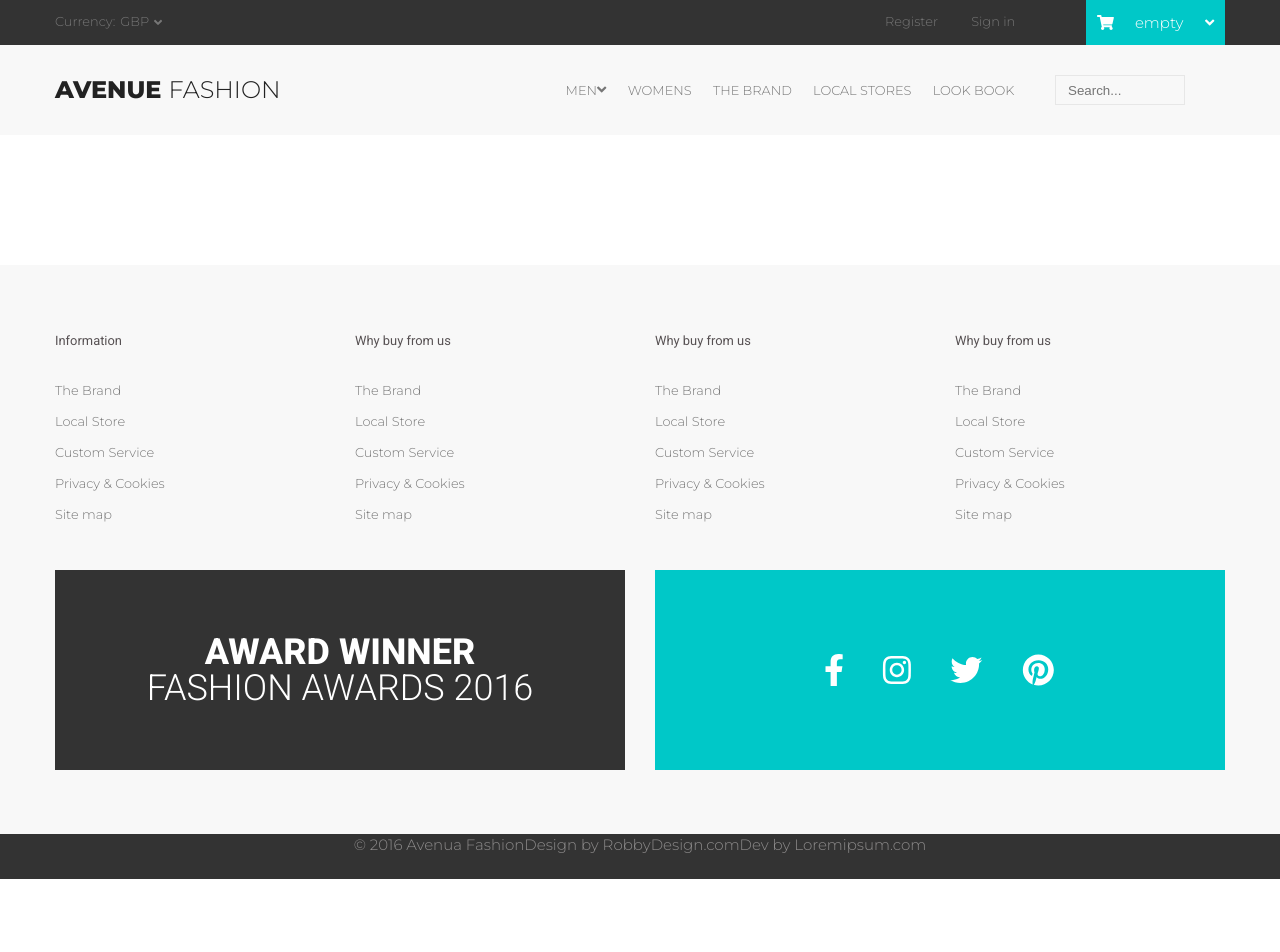
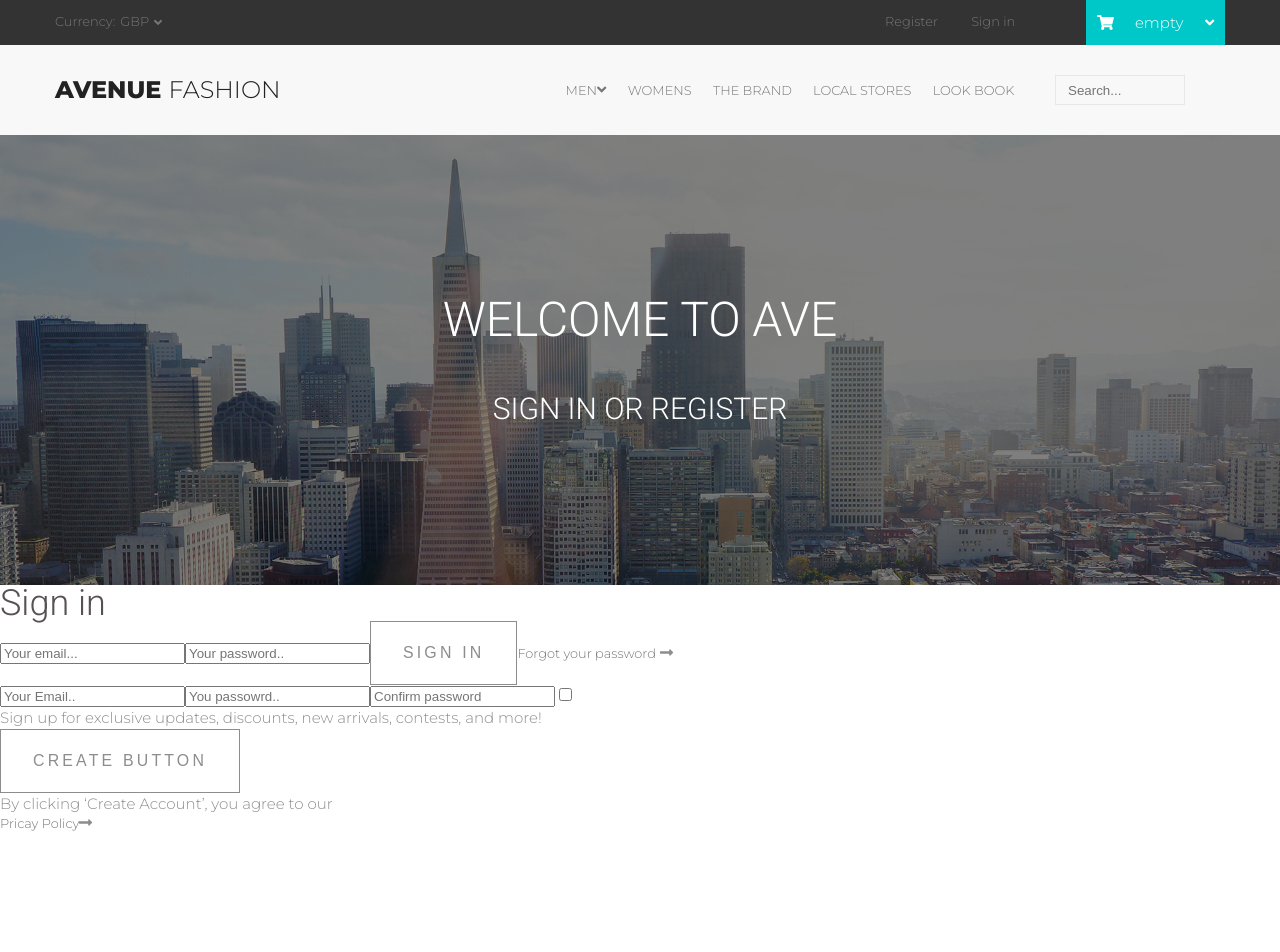
Before and after one commit to Newbo94/mini-project, a Vue app: page /sign-up in a window 1280 px wide. Shown: the top 952 px of the page. Before the commit the page ends 879 px from the top, so only its background shows below. Built offline with nearby package versions, Linux system fonts and the light colour scheme.

Commit message:
sign up build

```diff
--- a/src/assets/styles/5-views/_home.scss
+++ b/src/assets/styles/5-views/_home.scss
@@ -9,8 +9,6 @@
     flex-direction: column;
     margin-bottom: 60px;
 
-
-
     &__title {
         font-size: 30rem;
         font-weight: 800;
@@ -19,28 +17,38 @@
         text-align: center
     }
 
-    .primary-button {
-        margin-top: 130px;
+    &__button {
+        z-index: 20;
     }
 
+    &__wrapper {
+        display: flex;
+        flex-direction: column;
+        align-items: flex-end;
+        max-width: 1170px;
+        margin: auto;
     }
+}
+
 .productwrapper {
     display: grid;
     grid-template-columns: repeat(4, 1fr);
     grid-template-rows: repeat(14, 100px);
     grid-gap: 15px;
+
     .product {
         &:first-child {
-        grid-column: 1/ span 1 ;
+            grid-column: 1/ span 1;
             grid-row: 1 / span 5;
         }
+
         &:nth-child(2) {
             grid-column: 2 / span 1;
             grid-row: 1 / span 5;
         }
 
         &:nth-child(3) {
-        grid-column: 3 / span 2   ;
+            grid-column: 3 / span 2;
             grid-row: 1/ span 7;
         }
 
@@ -53,22 +61,24 @@ grid-gap: 15px;
             grid-column: 3 / span 1;
             grid-row: 8/ span 5;
         }
+
         &:nth-child(6) {
             grid-column: 4 / span 1;
             grid-row: 8/ span 5;
         }
     }
+}
 
-
-}
 #tabs {
     max-width: 1770px;
     margin: auto;
+
     .tabs {
         display: flex;
         justify-content: space-between;
         width: 35%;
         margin: 50px 0px 62px 0px;
+
         a {
             text-transform: uppercase;
             cursor: pointer;
@@ -79,7 +89,7 @@ grid-gap: 15px;
 .lookbookwrapper {
     width: 100%;
     display: grid;
-    grid-template-columns: repeat(3,1fr);
+    grid-template-columns: repeat(3, 1fr);
     height: 560px;
     grid-gap: 30px;
 }
--- a/src/assets/styles/main.scss
+++ b/src/assets/styles/main.scss
@@ -11,3 +11,4 @@
 @import '5-views/home';
 @import '5-views/brand';
 @import '5-views/product';
+@import '5-views/signup';
--- a/src/components/MainHeader.vue
+++ b/src/components/MainHeader.vue
@@ -12,8 +12,8 @@
                 <font-awesome-icon icon="angle-down" class="currencyDropdown__icon"></font-awesome-icon>
             </ul>
             <div class="userLogin">
-                <a class="userLogin__item" href="#">Register</a>
-                <a class="userLogin__item" href="">Sign in</a>
+                <router-link to="/sign-up" class="userLogin__item"> Register</router-link>
+                <router-link to="/sign-up" class="userLogin__item"> Sign in </router-link>
             </div>
             <div class="cart">
                <font-awesome-icon icon="shopping-cart" class="cart__icon"></font-awesome-icon>
--- a/src/main.js
+++ b/src/main.js
@@ -3,10 +3,10 @@ import App from './App.vue'
 import router from './router'
 import { library } from '@fortawesome/fontawesome-svg-core'
 import { faFacebookF, faInstagram, faTwitter, faPinterest } from '@fortawesome/free-brands-svg-icons'
-import { faShoppingCart, faAngleDown, faHeart, faTimes, faInfoCircle, faStar } from '@fortawesome/free-solid-svg-icons'
+import { faShoppingCart, faAngleDown, faHeart, faTimes, faInfoCircle, faStar, faLongArrowAltRight,  } from '@fortawesome/free-solid-svg-icons'
 import { FontAwesomeIcon } from '@fortawesome/vue-fontawesome'
 
-library.add(faShoppingCart, faAngleDown, faHeart, faTimes, faInfoCircle, faFacebookF, faInstagram, faTwitter, faPinterest, faStar )
+library.add(faShoppingCart, faAngleDown, faHeart, faTimes, faInfoCircle, faFacebookF, faInstagram, faTwitter, faPinterest, faStar, faLongArrowAltRight )
 
 Vue.component('font-awesome-icon', FontAwesomeIcon)
 
--- a/src/router.js
+++ b/src/router.js
@@ -3,6 +3,7 @@ import Router from 'vue-router'
 import Home from './views/Home.vue'
 import Brand from './views/Brand.vue'
 import Product from './views/ProductItem.vue'
+import signup from './views/sign-up.vue'
 
 Vue.use(Router)
 
@@ -25,6 +26,12 @@ export default new Router({
     path: '/product',
     name: 'product',
     component: Product
+  },
+
+  {
+    path: '/sign-up',
+    name: 'signup',
+    component: signup
   }
 
 
--- a/src/views/Home.vue
+++ b/src/views/Home.vue
@@ -1,14 +1,12 @@
 <template>
   <div class="home">
         <section class="heroSection">
+         <div class="heroSection__wrapper">
             <h1 class="heroSection__title">AVE</h1>
-            <a class="primaryButton primaryButton--hovered">Shop men's collection</a>
+            <a class="heroSection__button primaryButton primaryButton--hovered">Shop men's collection</a>
+         </div>
         </section>
-
         <hr>
-
-
-
 <div id="tabs">
     <div class="tabs">
         <a v-on:click="activetab=1" v-bind:class="[ activetab === 1 ? 'active' : '' ]">Popular</a>
--- a/src/views/sign-up.vue
+++ b/src/views/sign-up.vue
@@ -0,0 +1,37 @@
+<template>
+    <div class="sign-up">
+        <hero title="Welcome to Ave" subtitle="sign in or register"> </hero>
+         <section class="loginwrapper">
+             <div class="signin">
+               <h4 class="signin__title">Sign in</h4>
+               <input class="signin__email" placeholder="Your email..." type="email">
+                <input class="signin__password" placeholder="Your password.." type="text">
+                <button class="primaryButton">Sign in</button>
+                <a href="#">Forgot your password</a> <font-awesome-icon icon="long-arrow-alt-right"></font-awesome-icon>
+             </div>
+            <div class="register">
+                <input type="text" placeholder="Your Email..">
+                <input type="text" placeholder="You passowrd..">
+                <input type="text" placeholder="Confirm password">
+                <input type="checkbox"> <p>Sign up for exclusive updates, discounts, new arrivals, contests, and more!</p>
+                <button class="primaryButton">Create Button</button>
+                <p> By clicking ‘Create Account’, you
+agree to our</p>
+                <a href="#">Pricay Policy</a><font-awesome-icon icon="long-arrow-alt-right"></font-awesome-icon>
+            </div>
+
+         </section>
+    </div>
+</template>
+
+
+<script>
+import hero from '@/components/HeroSection.vue';
+
+export default {
+    name: 'sign-up',
+    components: {
+        hero
+    }
+}
+</script>
```
Also changed, not shown: src/assets/styles/5-views/_signup.scss (added). Lines whose indentation alone changed are shown as unchanged.
